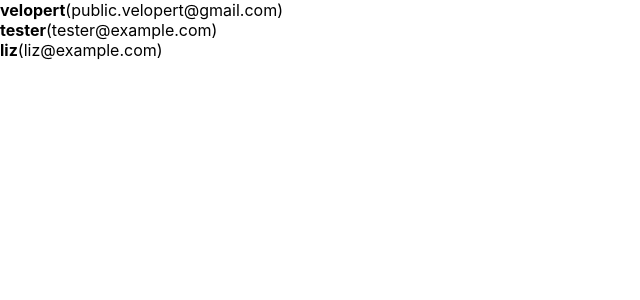
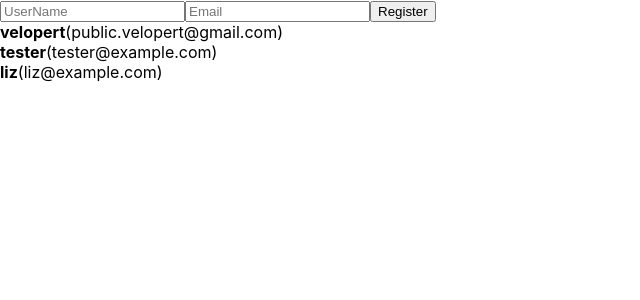
Before and after one commit to devops-future/react-A2Z, a React (Create React App) app: page / in a window 1280 px wide. Shown: the top 300 px of the page, without its empty margins (0-640 px from the left). Built offline with nearby package versions, Linux system fonts and the light colour scheme.

Commit message:
first commit

```diff
--- a/src/App.js
+++ b/src/App.js
@@ -1,10 +1,63 @@
-import react from 'react';
+import React, { useState, useRef } from 'react';
 import UserList from './UserList';
-import './App.css'
+import CreateUser from './CreateUser';
 
 function App() {
+  const [inputs, setInputs] = useState({
+    username: '',
+    email: ''
+  });
+  const {username, email} = inputs;
+  const onChange = e => {
+    const {name, value} = e.target;
+    setInputs({
+      ...inputs,
+      [name]: value
+    });
+  }
+  const [users, setUsers] = useState([
+    {
+      id: 1,
+      username: 'velopert',
+      email: 'public.velopert@gmail.com'
+    },
+    {
+      id: 2,
+      username: 'tester',
+      email: 'tester@example.com'
+    },
+    {
+      id: 3,
+      username: 'liz',
+      email: 'liz@example.com'
+    }
+  ]);
+
+  const nextId = useRef(4);
+  const onCreate = () => {
+    const user = {
+      id: nextId.current,
+      username,
+      email
+    };
+    setUsers([...users, user]);
+
+    setInputs({
+      username: '',
+      email: ''
+    });
+    nextId.current += 1;
+  };
   return (
-    <UserList />
+    <>
+      <CreateUser
+      username={username}
+      email={email}
+      onChange={onChange}
+      onCreate={onCreate}
+      />
+      <UserList users={users} />
+    </>
   );
 }
 
--- /dev/null
+++ b/src/CreateUser.js
@@ -0,0 +1,23 @@
+import React from 'react';
+
+function CreateUser({ username, email, onChange, onCreate }) {
+	return (
+		<div>
+			<input
+				name="username"
+				placeholder="UserName"
+				onChange={onChange}
+				value={username}
+			/>
+			<input
+				name="email"
+				placeholder="Email"
+				onChange={onChange}
+				value={email}
+			/>
+			<button onClick={onCreate}>Register</button>
+		</div>
+	);
+}
+
+export default CreateUser;
--- a/src/UserList.js
+++ b/src/UserList.js
@@ -9,25 +9,7 @@
 	);
 }
 
-function UserList() {
-	const users = [
-		{
-			id: 1,
-			username: 'velopert',
-			email: 'public.velopert@gmail.com'
-		},
-		{
-			id: 2,
-			username: 'tester',
-			email: 'tester@example.com'
-		},
-		{
-			id: 3,
-			username: 'liz',
-			email: 'liz@example.com'
-		}
-	];
-
+function UserList({users}) {
 	return (
 		<div>
 			{users.map((user, index) => (
```
Also changed, not shown: 1 other file (tests, documents, lock files or other folders).
